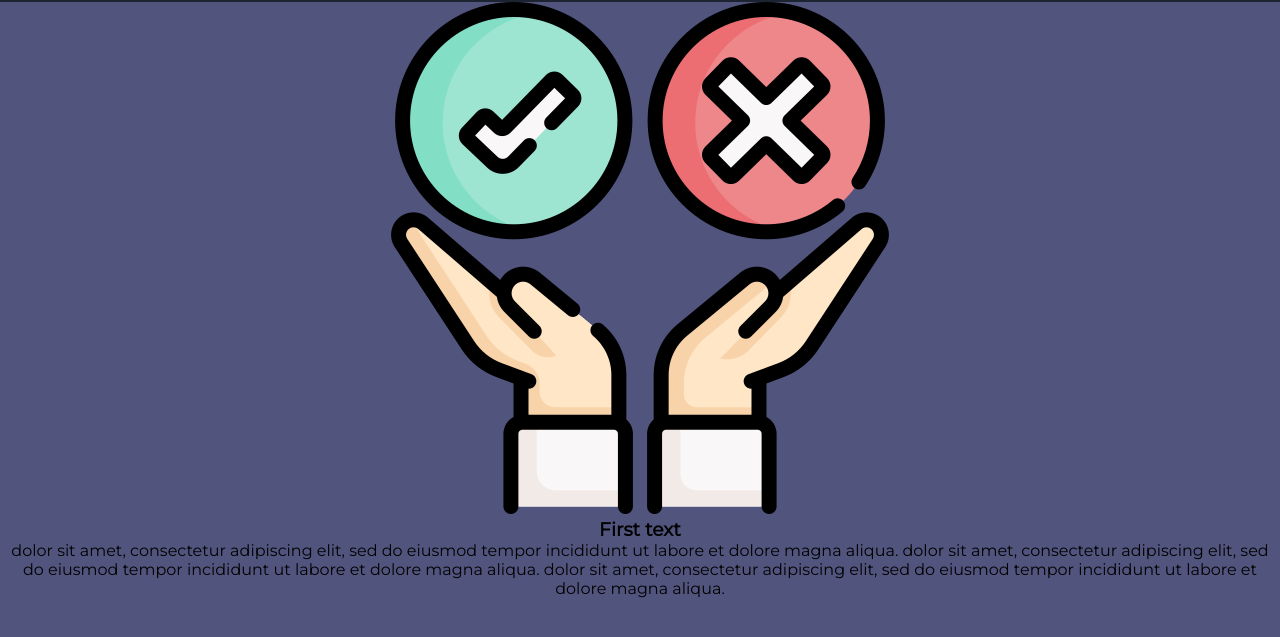
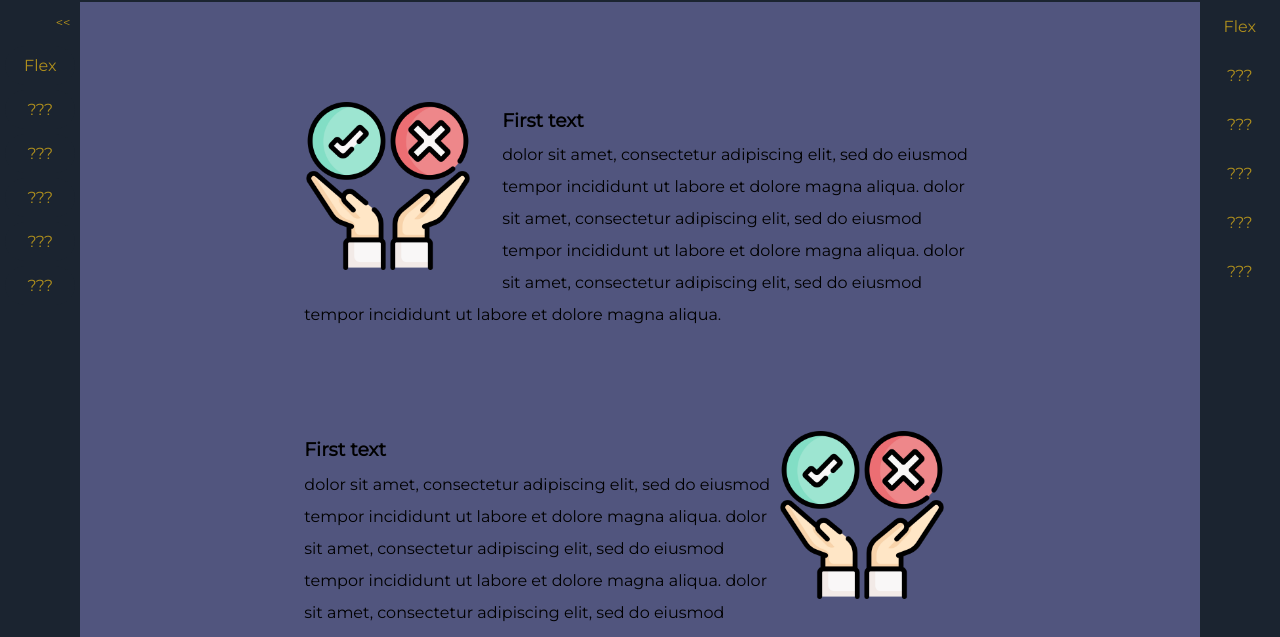
Before and after one commit to bciernia/BlogWebSite, a plain HTML site: page index.html in a window 1280 px wide. Shown: the part 72-709 px from the top of the page. Drawn offline with Linux system fonts and the light colour scheme.

Commit message:
Added side navbars in index

```diff
--- a/css/style.css
+++ b/css/style.css
@@ -14,6 +14,7 @@ header {
   text-align: center;
   font-family: "Montserrat", sans-serif;
   font-size: 1.25em;
+  min-height: 8vh;
 }
 
 body {
@@ -29,6 +30,7 @@ body {
 footer {
   background-color: #d6d5a8;
   margin-top: auto;
+  min-height: 8vh;
 }
 
 a {
@@ -37,6 +39,86 @@ a {
   cursor: pointer;
   font-size: 0.8em;
 }
+
+ul {
+  list-style-type: none;
+}
+
+/*#region Index */
+
+.body-container {
+  height: 100%;
+  display: flex;
+  min-height: 83.6vh;
+}
+
+.hide-button {
+  flex-direction: column;
+}
+
+.side-nav-bar {
+  background-color: #1b2430;
+  color: #cca003;
+  width: 15%;
+  display: flex;
+  flex-direction: column;
+}
+
+.left-side-bar-nav a {
+  margin: 5px;
+  font-size: 16px;
+  padding: 10px;
+  background-color: #1b2430;
+  display: block;
+  transition: 0.8s;
+  border: 2px;
+  border-radius: 24px;
+}
+
+.left-side-bar-nav a:hover {
+  color: #fefaec;
+  background-color: darkred;
+}
+
+.hide-menu-row {
+  text-align: right;
+  margin: 10px 10px;
+}
+
+.hide-menu-row a:hover {
+  color: #fefaec;
+  background-color: darkred;
+}
+
+.right-side-bar-nav a {
+  font-size: 16px;
+  padding: 15px;
+}
+
+.right-side-bar-nav a:hover {
+  background-color: #fefaec;
+}
+
+.body-content-post {
+  width: 60%;
+  margin: 100px auto;
+  text-align: left;
+  line-height: 2;
+}
+
+.middle-container-img-left {
+  width: 25%;
+  float: left;
+  margin-right: 30px;
+}
+
+.middle-container-img-right {
+  width: 25%;
+  float: right;
+  margin-right: 30px;
+}
+
+/*#endregion */
 
 .contact-button {
   padding-top: 5px;
--- a/index.html
+++ b/index.html
@@ -33,9 +33,25 @@
       </div>
     </header>
 
-    <div class="first-text-section">
+  <div class="body-container">
+    <div class="side-nav-bar">
+      <div class="hide-menu-row">
+        <a id="#hide-menu-button"><<</a>
+      </div>
+      <div class="left-side-bar-nav">
+        <a href="flex.html">Flex</a>
+        <a href="#">???</a>
+        <a href="#">???</a>
+        <a href="#">???</a>
+        <a href="#">???</a>
+        <a href="#">???</a>
+      </div>
+    </div>
+    <div class="body-content">
+      <div class="body-content-post">
+
       <img
-        class="middle-container-img"
+        class="middle-container-img-left"
         src="images/decision-making.png"
         alt="decision-making-image"
       />
@@ -48,6 +64,34 @@
           eiusmod tempor incididunt ut labore et dolore magna aliqua.
         </p>
       </div>
+      <div class="body-content-post">
+
+      <img
+        class="middle-container-img-right"
+        src="images/decision-making.png"
+        alt="decision-making-image"
+      />
+        <h3>First text</h3>
+        <p>
+          dolor sit amet, consectetur adipiscing elit, sed do eiusmod tempor
+          incididunt ut labore et dolore magna aliqua. dolor sit amet, consectetur
+          adipiscing elit, sed do eiusmod tempor incididunt ut labore et dolore
+          magna aliqua. dolor sit amet, consectetur adipiscing elit, sed do
+          eiusmod tempor incididunt ut labore et dolore magna aliqua.
+        </p>
+      </div>
+    </div>
+
+    <div class="side-nav-bar right-side-bar-nav">
+      <a href="flex.html">Flex</a>
+      <a href="#">???</a>
+      <a href="#">???</a>
+      <a href="#">???</a>
+      <a href="#">???</a>
+      <a href="#">???</a>
+    </div>
+  </div>
+
     <footer>
       <div class="bottom-container">
         <div class="link-to-social">
```
Lines whose indentation alone changed are shown as unchanged.
